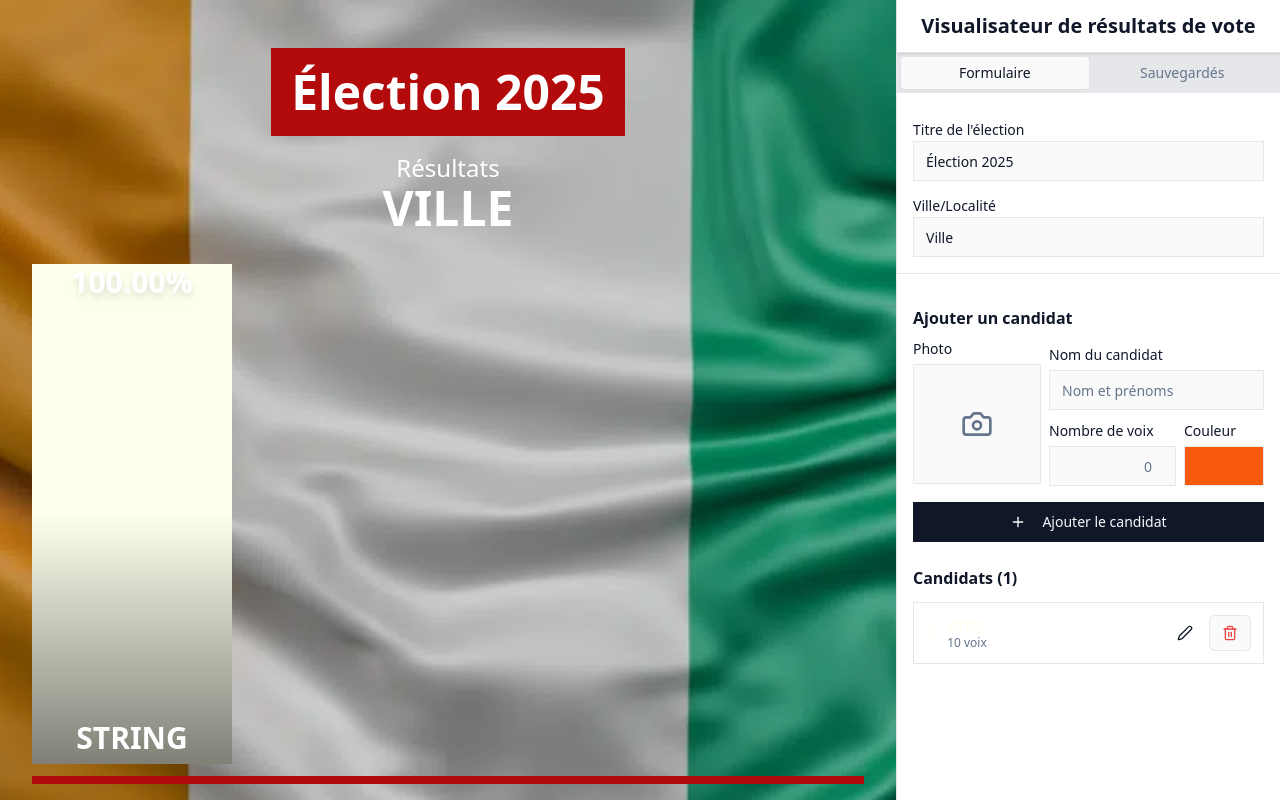
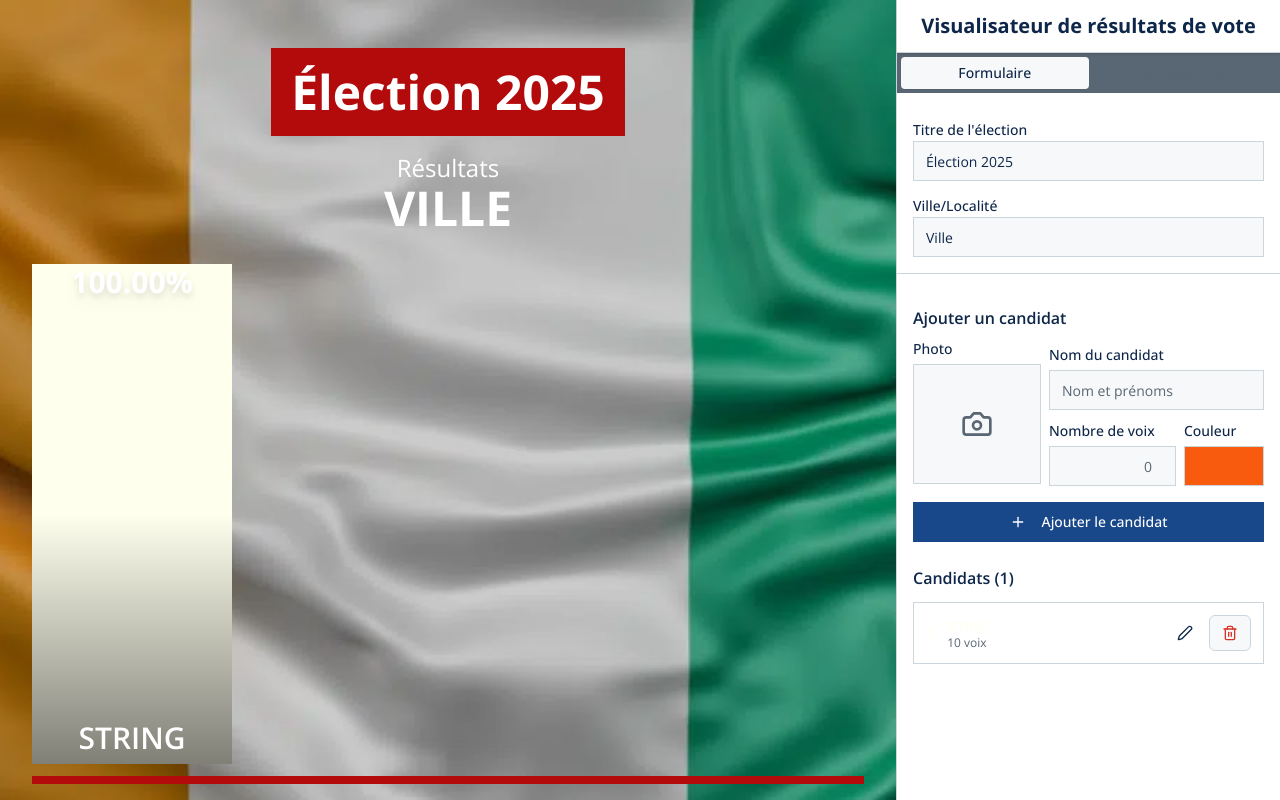
Before and after one commit to Alloco225/calculateur-affichage-vote, a React (Vite) app: page / in a window 1280 px wide. Built offline with nearby package versions, Linux system fonts and the light colour scheme; the HTML template or start-up script is replaced by a standard one.

Commit message:
update fonts

```diff
--- a/package.json
+++ b/package.json
@@ -11,6 +11,8 @@
     "preview": "vite preview"
   },
   "dependencies": {
+    "@fontsource/michroma": "^5.2.8",
+    "@fontsource/open-sans": "^5.2.7",
     "@hookform/resolvers": "^3.10.0",
     "@radix-ui/react-accordion": "^1.2.11",
     "@radix-ui/react-alert-dialog": "^1.1.14",
--- a/src/App.tsx
+++ b/src/App.tsx
@@ -5,6 +5,12 @@ import { QueryClient, QueryClientProvider } from "@tanstack/react-query";
 import { BrowserRouter, Routes, Route } from "react-router-dom";
 import Index from "./pages/Index";
 import NotFound from "./pages/NotFound";
+import "@fontsource/michroma/400.css";
+import "@fontsource/open-sans/400.css";
+import "@fontsource/open-sans/500.css";
+import "@fontsource/open-sans/600.css";
+import "@fontsource/open-sans/700.css";
+
 
 const queryClient = new QueryClient();
 
--- a/src/index.css
+++ b/src/index.css
@@ -8,37 +8,50 @@ All colors MUST be HSL.
 
 @layer base {
   :root {
-    --background: 0 0% 98%;
-    --foreground: 222 47% 11%;
+    /* TYPOGRAPHY */
+    --font-michroma: 'Michroma', sans-serif;
+    --font-open-sans: 'Open Sans', sans-serif;
 
-    --card: 0 0% 100%;
-    --card-foreground: 222 47% 11%;
+    /* PALETTE: LIGHT, TRUST, HI-TECH */
 
+    /* NEUTRALS (Lightness and Clarity) */
+    --background: 200 23% 97%;   /* #F5F8FA - Off-White Background */
+    --card: 0 0% 100%;           /* #FFFFFF - Pure White Cards/Popovers */
+    --card-foreground: 215 69% 17%;
     --popover: 0 0% 100%;
-    --popover-foreground: 222 47% 11%;
+    --popover-foreground: 215 69% 17%;
+    --border: 206 19% 83%;       /* #CCD4DA - Light Gray Borders/Separators */
+    --input: 206 19% 83%;        /* Match border for clean forms */
+    --foreground: 215 69% 17%;   /* #0E294A - Dark Blue Text (Main) */
+    --muted: 210 13% 40%;        /* #5A6772 - Dark Gray (Secondary Text) */
+    --muted-foreground: 210 13% 40%;
 
-    --primary: 222 47% 11%;
-    --primary-foreground: 210 40% 98%;
+    /* PRIMARY (Trust and Authority - Blue) */
+    --primary: 215 69% 32%;      /* #194B8A - Medium Primary Blue */
+    --primary-foreground: 0 0% 100%; /* White text on dark primary */
 
-    --secondary: 210 40% 96%;
-    --secondary-foreground: 222 47% 11%;
+    /* NEW: Darker Primary for deep accents/hovers (Tailwind config 'primary-dark') */
+    --primary-dark: 215 69% 17%; /* #0E294A */
 
-    --muted: 220 13% 91%;
-    --muted-foreground: 215 16% 47%;
+    /* ACCENTS & FEEDBACK */
+    --secondary: 215 57% 56%;    /* #4D7DD0 - Light Blue Secondary/Hover */
+    --secondary-foreground: 215 69% 17%;
+    --accent: 215 57% 56%;       /* Light blue for non-key accents */
+    --accent-foreground: 215 69% 17%;
+    --ring: 215 57% 56%;         /* Light blue ring focus */
 
-    --accent: 217 91% 60%;
-    --accent-foreground: 0 0% 100%;
+    --destructive: 4 70% 50%;    /* #D93025 - Error Red */
+    --destructive-foreground: 0 0% 100%;
 
-    --destructive: 0 84% 60%;
-    --destructive-foreground: 210 40% 98%;
+    /* NEW: Success Green (Tailwind config 'success') */
+    --success: 136 46% 42%;      /* #3B9C52 */
+    --success-foreground: 0 0% 100%;
 
-    --border: 220 13% 91%;
-    --input: 220 13% 91%;
-    --ring: 217 91% 60%;
-
+    /* Standard Radius */
     --radius: 0.5rem;
 
-    --canvas-bg: 0 0% 96%;
+    /* EXISTING CUSTOM COLORS */
+    --canvas-bg: 200 23% 97%; /* Match background for consistency */
     --sidebar-bg: 0 0% 100%;
 
     --chart-1: 25 95% 53%;
@@ -47,24 +60,19 @@ All colors MUST be HSL.
     --chart-4: 197 92% 61%;
     --chart-5: 240 60% 45%;
 
-    --sidebar-background: 0 0% 98%;
-
-    --sidebar-foreground: 240 5.3% 26.1%;
-
-    --sidebar-primary: 240 5.9% 10%;
-
-    --sidebar-primary-foreground: 0 0% 98%;
-
-    --sidebar-accent: 240 4.8% 95.9%;
-
-    --sidebar-accent-foreground: 240 5.9% 10%;
-
-    --sidebar-border: 220 13% 91%;
-
-    --sidebar-ring: 217.2 91.2% 59.8%;
+    --sidebar-background: 0 0% 100%; /* White sidebar */
+    --sidebar-foreground: 215 69% 17%; /* Dark blue text */
+    --sidebar-primary: 215 69% 32%;
+    --sidebar-primary-foreground: 0 0% 100%;
+    --sidebar-accent: 215 57% 56%;
+    --sidebar-accent-foreground: 215 69% 17%;
+    --sidebar-border: 206 19% 83%;
+    --sidebar-ring: 215 57% 56%;
   }
 
   .dark {
+    /* The provided dark mode definition is kept as-is,
+       as no dark mode palette was specified for the government app. */
     --background: 222 47% 11%;
     --foreground: 210 40% 98%;
 
@@ -118,6 +126,8 @@ All colors MUST be HSL.
   }
 
   body {
+    /* Use the designated Open Sans font for high readability on body text */
     @apply bg-background text-foreground;
+    font-family: var(--font-open-sans);
   }
 }
--- a/tailwind.config.ts
+++ b/tailwind.config.ts
@@ -1,4 +1,5 @@
 import type { Config } from "tailwindcss";
+import { fontFamily } from "tailwindcss/defaultTheme";
 
 export default {
 	darkMode: ["class"],
@@ -14,39 +15,58 @@ export default {
 		},
 		extend: {
 			colors: {
-        border: "hsl(var(--border))",
+				// --- BASE COLORS (Updated for Palette) ---
+				// Using the recommended off-white for main background
+				background: "hsl(var(--background))", // F5F8FA (200 23% 97%)
+				// Using the Dark Blue for main text/foreground
+				foreground: "hsl(var(--foreground))", // 0E294A (215 69% 17%)
+				// Using Light Gray for borders
+				border: "hsl(var(--border))", // CCD4DA (206 19% 83%)
+				// Using Pure White for cards/popovers to "pop" off the background
+				card: {
+					DEFAULT: "hsl(var(--card))", // FFFFFF (0 0% 100%)
+					foreground: "hsl(var(--foreground))",
+				},
+				popover: {
+					DEFAULT: "hsl(var(--card))",
+					foreground: "hsl(var(--foreground))",
+				},
+				// Using the Medium Blue as Primary
+				primary: {
+					DEFAULT: "hsl(var(--primary))", // 194B8A (215 69% 32%)
+					foreground: "hsl(var(--primary-foreground))", // White text on dark primary
+				},
+				// New Custom Dark Primary for deeper accents/hover
+				"primary-dark": {
+					DEFAULT: "hsl(var(--primary-dark))", // 0E294A (215 69% 17%)
+				},
+				// Secondary text/captions
+				muted: {
+					DEFAULT: "hsl(var(--muted))", // 5A6772 (210 13% 40%)
+					foreground: "hsl(var(--muted-foreground))",
+				},
+				// Feedback colors
+				destructive: {
+					DEFAULT: "hsl(var(--destructive))", // D93025 (4 70% 50%)
+					foreground: "hsl(var(--destructive-foreground))",
+				},
+				// New Success color
+				success: {
+					DEFAULT: "hsl(var(--success))", // 3B9C52 (136 46% 42%)
+					foreground: "hsl(var(--success-foreground))",
+				},
+				// --- EXISTING PLACEHOLDERS ---
 				input: "hsl(var(--input))",
 				ring: "hsl(var(--ring))",
-        background: "hsl(var(--background))",
-        foreground: "hsl(var(--foreground))",
-        primary: {
-          DEFAULT: "hsl(var(--primary))",
-          foreground: "hsl(var(--primary-foreground))",
-        },
 				secondary: {
 					DEFAULT: "hsl(var(--secondary))",
 					foreground: "hsl(var(--secondary-foreground))",
-        },
-        destructive: {
-          DEFAULT: "hsl(var(--destructive))",
-          foreground: "hsl(var(--destructive-foreground))",
-        },
-        muted: {
-          DEFAULT: "hsl(var(--muted))",
-          foreground: "hsl(var(--muted-foreground))",
 				},
 				accent: {
 					DEFAULT: "hsl(var(--accent))",
 					foreground: "hsl(var(--accent-foreground))",
 				},
-        popover: {
-          DEFAULT: "hsl(var(--popover))",
-          foreground: "hsl(var(--popover-foreground))",
-        },
-        card: {
-          DEFAULT: "hsl(var(--card))",
-          foreground: "hsl(var(--card-foreground))",
-        },
+				// --- EXISTING CUSTOM COLORS ---
 				canvas: {
 					DEFAULT: "hsl(var(--canvas-bg))",
 				},
@@ -67,6 +87,13 @@ export default {
 					border: "hsl(var(--sidebar-border))",
 					ring: "hsl(var(--sidebar-ring))",
 				},
+			},
+			// --- TYPOGRAPHY (NEW) ---
+			fontFamily: {
+				// Michroma for a modern, hi-tech, and clean look (Headings, Buttons)
+				sans: ["var(--font-michroma)", ...fontFamily.sans],
+				// Open Sans for high readability and a trustworthy feel (Body Text)
+				body: ["var(--font-open-sans)", ...fontFamily.sans],
 			},
 			borderRadius: {
 				lg: "var(--radius)",
```
Also changed, not shown: 1 other file (tests, documents, lock files or other folders). Lines whose indentation alone changed are shown as unchanged.
